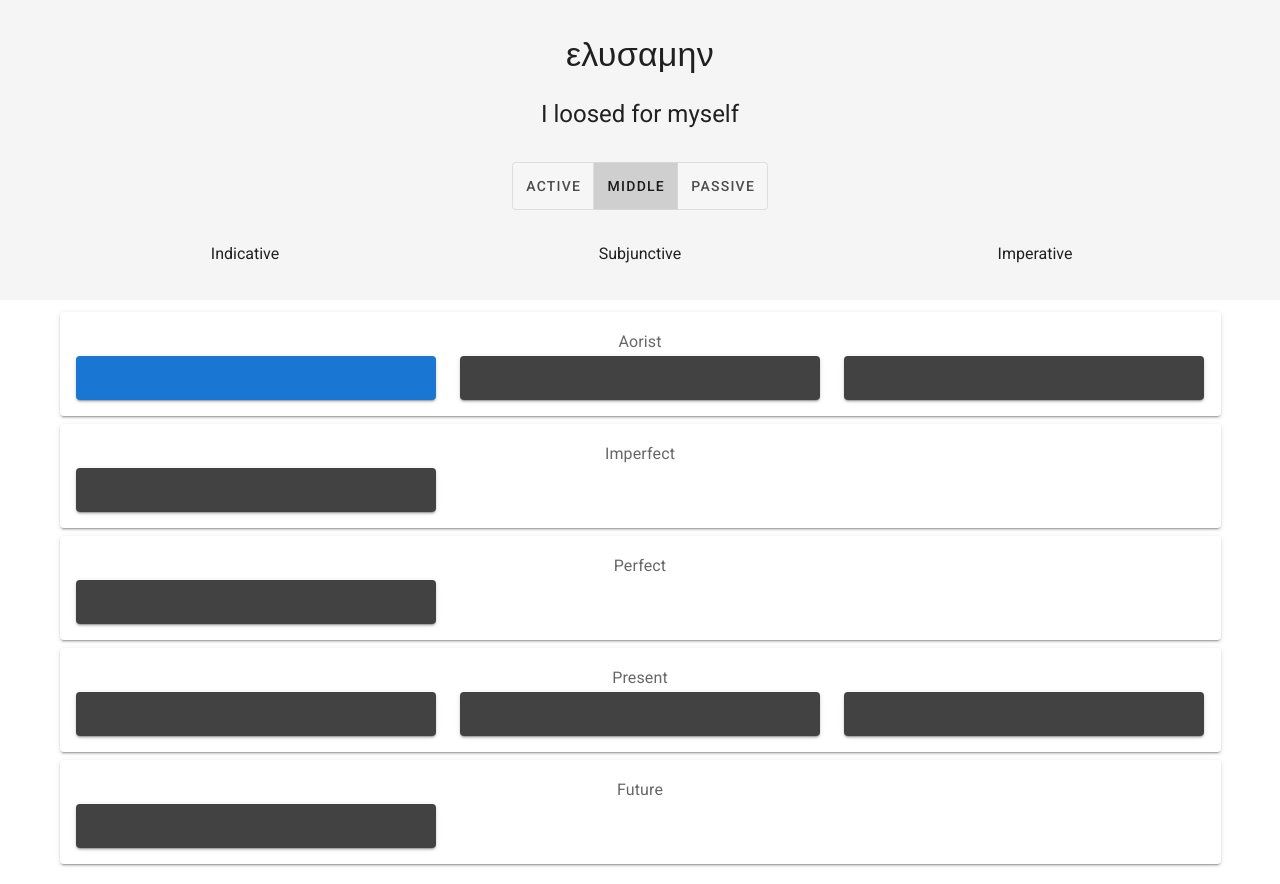
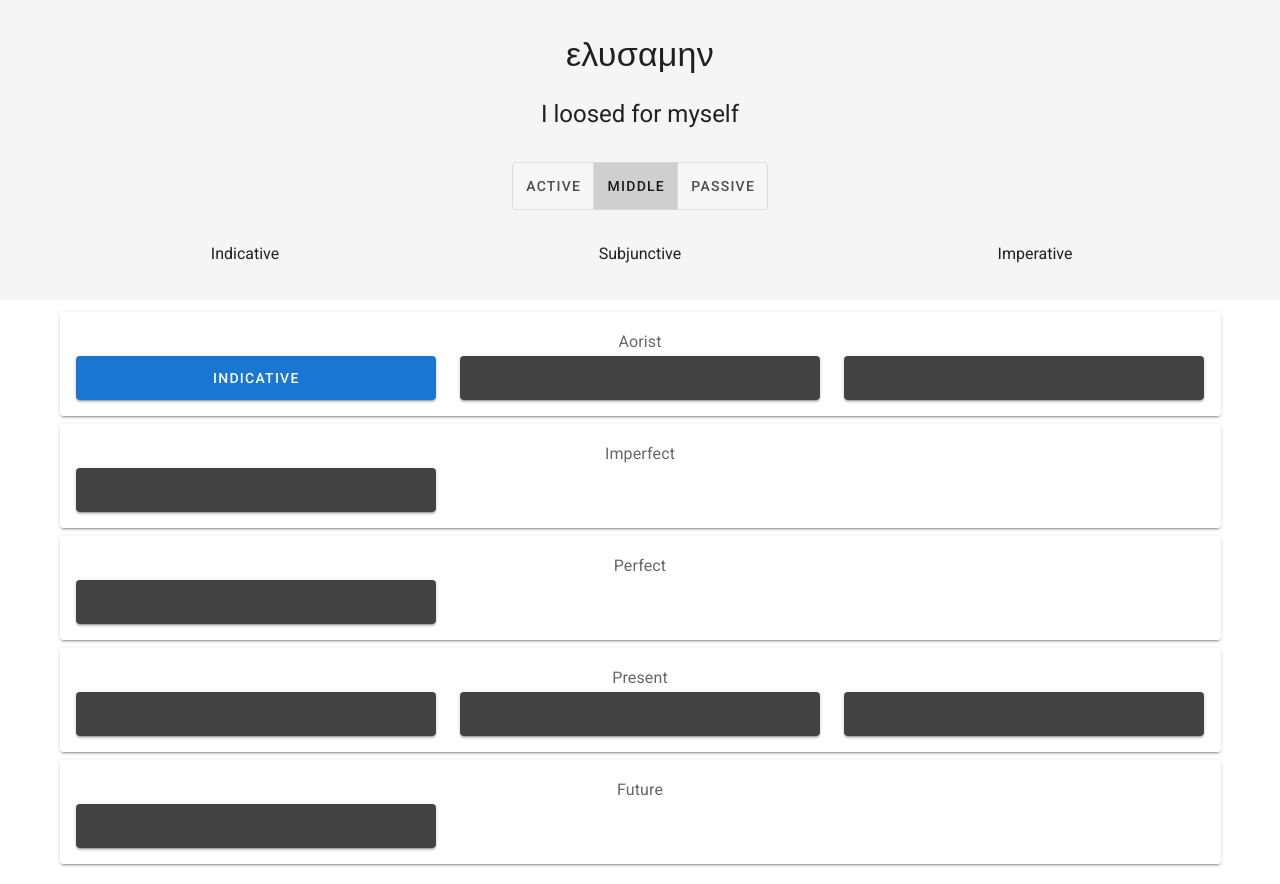
Before and after one commit to dreblen/koine-verbviz, a Vue app: page / in a window 1280 px wide. Both pictures are taken after a click on the button "MIDDLE". Built offline with nearby package versions, Linux system fonts and the light colour scheme.

Commit message:
Design - Show Mood with Tense
Changed the tense/mood selection button so it shows its mood when
active. This makes it harder to lose track of what you’re doing.

```diff
--- a/src/views/Home.vue
+++ b/src/views/Home.vue
@@ -38,7 +38,9 @@
                       :large="true"
                       :color="(active) ? 'primary' : 'secondary'"
                       @click="() => { toggle(); setActive(mood, tense); }"
-                    />
+                    >
+                      {{ (active) ? mood : '' }}
+                    </v-btn>
                   </v-item>
                 </v-col>
               </v-row>
```
